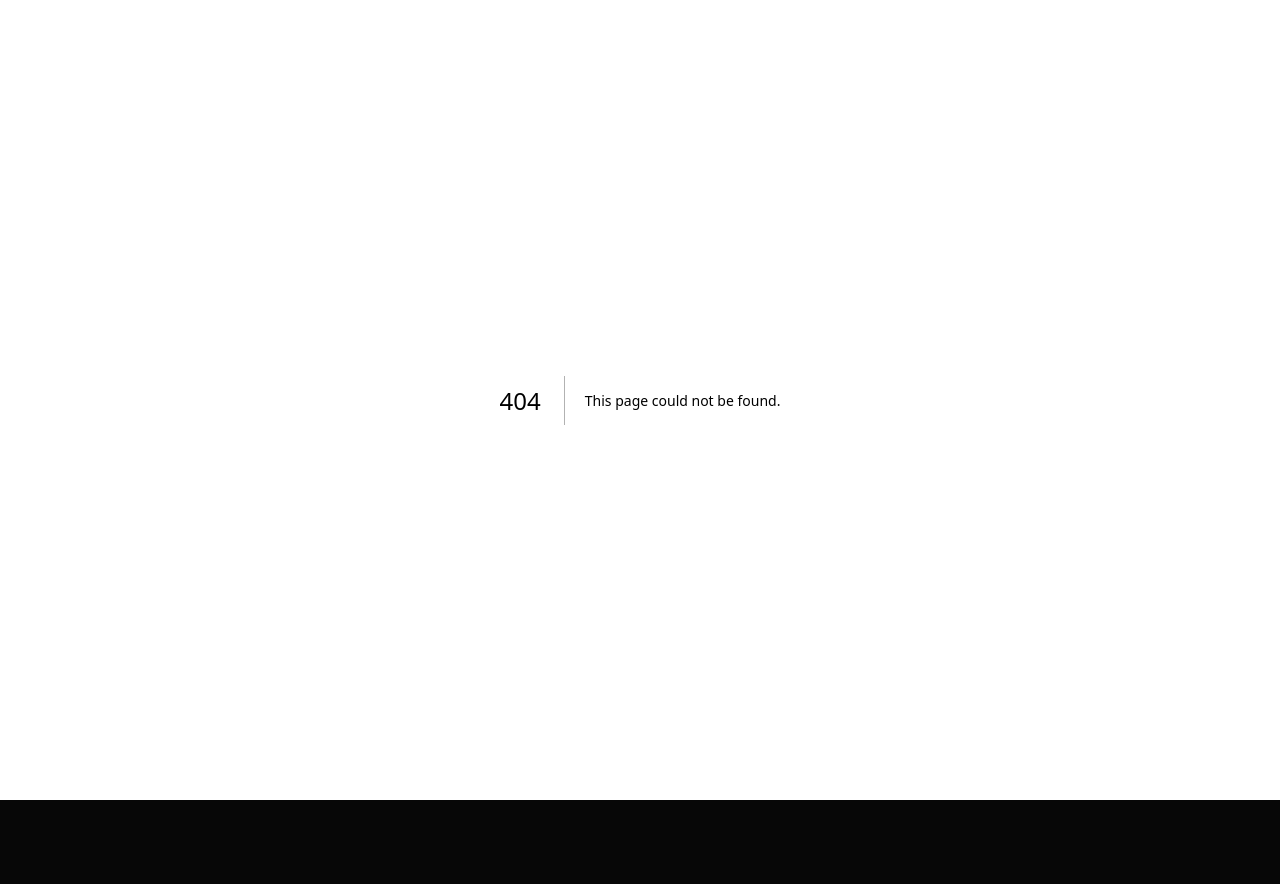
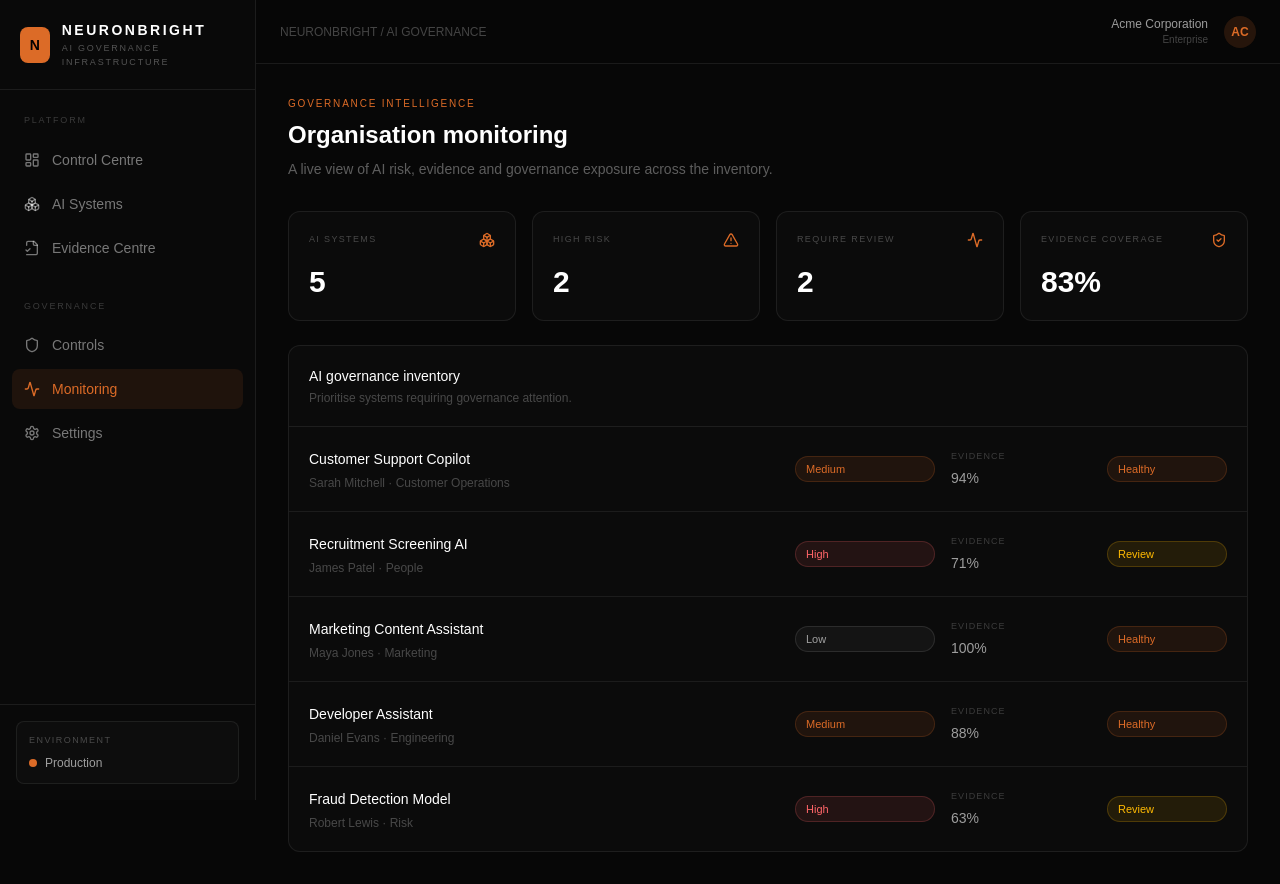
Before and after one commit to jasb-to/neuronbright, a Next.js app: page /monitoring in a window 1280 px wide. Before the commit this address had no page. Before the commit the page ends 800 px from the top, so only its background shows below. Built offline with nearby package versions, Linux system fonts and the light colour scheme.

Commit message:
Add organisation governance monitoring dashboard

```diff
--- /dev/null
+++ b/app/monitoring/page.tsx
@@ -0,0 +1,58 @@
+"use client";
+
+import Link from "next/link";
+import { useEffect, useMemo, useState } from "react";
+import { Activity, AlertTriangle, Boxes, ShieldCheck } from "lucide-react";
+import { AppShell } from "@/components/app-shell";
+import { StatusBadge } from "@/components/status-badge";
+import { aiSystems } from "@/lib/mock-data";
+import { getStoredSystems } from "@/lib/client-store";
+import type { AISystem } from "@/lib/types";
+
+export default function MonitoringPage() {
+  const [stored, setStored] = useState<AISystem[]>([]);
+  useEffect(() => setStored(getStoredSystems()), []);
+
+  const systems = useMemo(() => [...stored, ...aiSystems.filter((item) => !stored.some((saved) => saved.id === item.id))], [stored]);
+  const highRisk = systems.filter((s) => s.risk === "High").length;
+  const review = systems.filter((s) => s.status === "Review").length;
+  const avgEvidence = systems.length ? Math.round(systems.reduce((sum, s) => sum + s.evidence, 0) / systems.length) : 0;
+
+  return (
+    <AppShell>
+      <div className="mx-auto max-w-[1500px] px-6 py-8 xl:px-8">
+        <p className="text-[10px] uppercase tracking-[0.18em] text-[#dc6b27]">Governance intelligence</p>
+        <h1 className="mt-2 text-2xl font-semibold">Organisation monitoring</h1>
+        <p className="mt-2 text-sm text-white/35">A live view of AI risk, evidence and governance exposure across the inventory.</p>
+
+        <div className="mt-8 grid gap-4 md:grid-cols-2 xl:grid-cols-4">
+          {[
+            ["AI systems", systems.length, Boxes],
+            ["High risk", highRisk, AlertTriangle],
+            ["Require review", review, Activity],
+            ["Evidence coverage", `${avgEvidence}%`, ShieldCheck],
+          ].map(([label, value, Icon]) => (
+            <div key={label as string} className="rounded-xl border border-white/[0.08] bg-[#0b0b0b] p-5">
+              <div className="flex items-center justify-between"><span className="text-[9px] uppercase tracking-[0.15em] text-white/25">{label as string}</span><Icon size={16} className="text-[#dc6b27]" /></div>
+              <p className="mt-4 text-3xl font-semibold">{value as string | number}</p>
+            </div>
+          ))}
+        </div>
+
+        <section className="mt-6 overflow-hidden rounded-xl border border-white/[0.08] bg-[#0b0b0b]">
+          <div className="border-b border-white/[0.08] p-5"><h2 className="text-sm font-medium">AI governance inventory</h2><p className="mt-1 text-xs text-white/25">Prioritise systems requiring governance attention.</p></div>
+          <div className="divide-y divide-white/[0.07]">
+            {systems.map((system) => (
+              <div key={system.id} className="grid gap-4 px-5 py-5 md:grid-cols-[1fr_140px_140px_120px] md:items-center">
+                <div><Link href={`/systems/${system.id}`} className="text-sm font-medium hover:text-[#dc6b27]">{system.name}</Link><p className="mt-1 text-xs text-white/25">{system.owner} · {system.department}</p></div>
+                <StatusBadge status={system.risk} />
+                <div><p className="text-[9px] uppercase tracking-[0.12em] text-white/20">Evidence</p><p className="mt-1 text-sm text-white/60">{system.evidence}%</p></div>
+                <StatusBadge status={system.status} />
+              </div>
+            ))}
+          </div>
+        </section>
+      </div>
+    </AppShell>
+  );
+}
```
